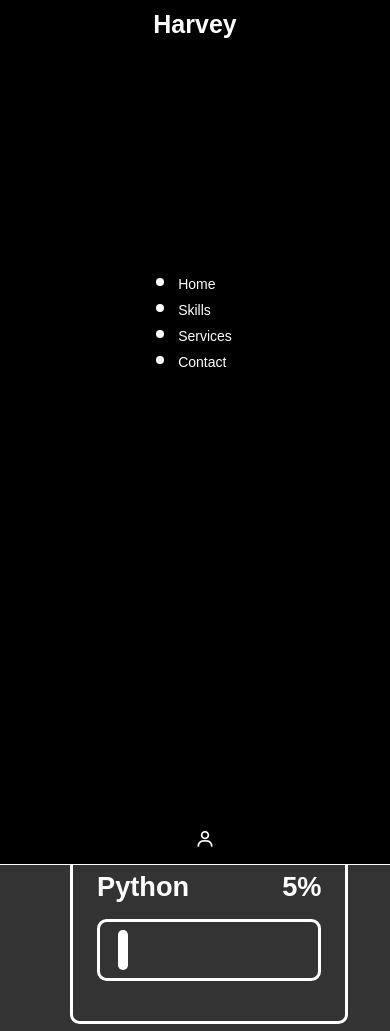
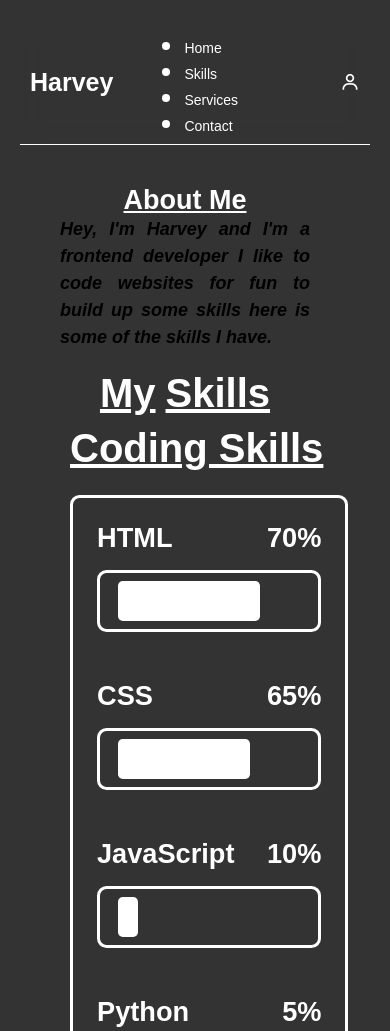
Before and after one commit to tubbymctubbzz/Business, a plain HTML site: page index.html in a window 390 px wide. Shown: the top 1031 px of the page. Drawn offline with nearby package versions, Linux system fonts and the light colour scheme.

Commit message:
Add files via upload

```diff
--- a/index.html
+++ b/index.html
@@ -26,6 +26,8 @@
       <div class="line"></div>
       <div class="line"></div>
     </div>
+
+    <div class="bx bx-menu" id="menu-icon"></div>
 
     <div class="user-icon">
       <i class='bx bx-user'><a href="#"></a></i>
--- a/style.css
+++ b/style.css
@@ -478,6 +478,7 @@ span {
 }
 
 .user-icon {
+  /* display: none; */
   cursor: pointer;
   transition: 0.5s ease;
 
@@ -496,74 +497,24 @@ span {
   }
 }
 
-@media screen and (max-width: 900px) {
- .navbar {
-   flex-direction: column;
-   align-items: center;
-   position: absolute;
-   top: 0;
-   left: 0;
-   width: 100%;
-   height: 100vh;
-   background-color: var(--nav-color);
-   display: flex;
-   justify-content: space-between;
-   align-items: center;
-   z-index: 9999;
-   transition: 0.5s ease;
- }
+#menu-icon {
+  position: relative;
+  font-size: 3.6rem;
+  color: var(--nav-color);
+  cursor: pointer;
+  display: none;
 }
 
-@media screen and (max-width: 600px) {
- .navbar {
-   flex-direction: column;
-   align-items: center;
-   position: absolute;
-   top: 0;
-   left: 0;
-   width: 100%;
-   height: 100vh;
-   background-color: var(--nav-color);
-   display: flex;
-   justify-content: space-between;
-   align-items: center;
-   z-index: 9999;
-   transition: 0.5s ease;
- }
-}
+#menu-icon:hover .user-icon {
+  display: block;
+  transition: 0.5s ease;
+  transform: scale(1.2);
 
-@media screen and (max-width: 480px) {
- .navbar {
-   flex-direction: column;
-   align-items: center;
-   position: absolute;
-   top: 0;
-   left: 0;
-   width: 100%;
-   height: 100vh;
-   background-color: var(--nav-color);
-   display: flex;
-   justify-content: space-between;
-   align-items: center;
-   z-index: 9999;
-   transition: 0.5s ease;
- }
-}
+  i {
+    color: var(--nav-color);
+  }
 
-@media screen and (max-width: 320px) {
-  .navbar {
-    flex-direction: column;
-    align-items: center;
-    position: absolute;
-    top: 0;
-    left: 0;
-    width: 100%;
-    height: 100vh;
-    background-color: var(--nav-color);
-    display: flex;
-    justify-content: space-between;
-    align-items: center;
-    z-index: 9999;
-    transition: 0.5s ease;
+  &:hover i {
+    color: white;
   }
 }
```
Also changed, not shown: script.js (+32 -0 lines).
